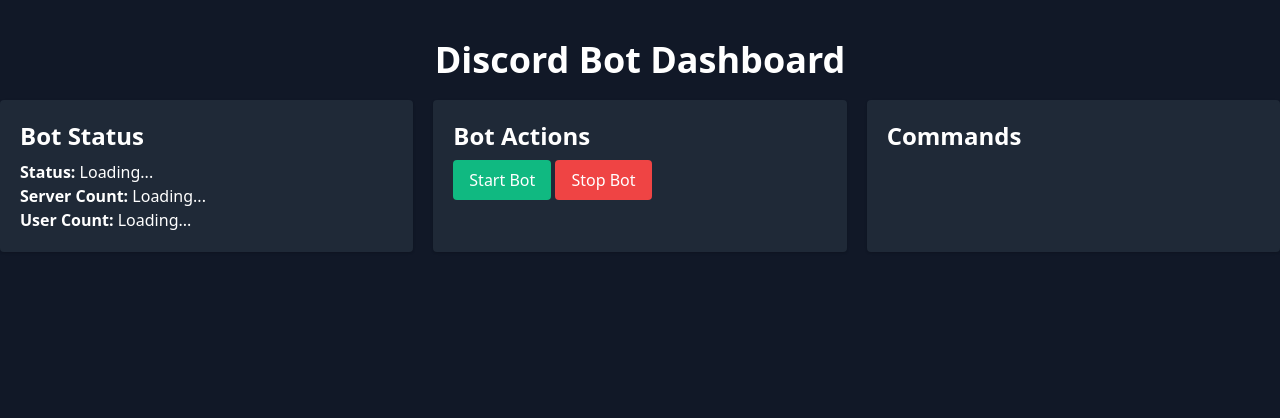
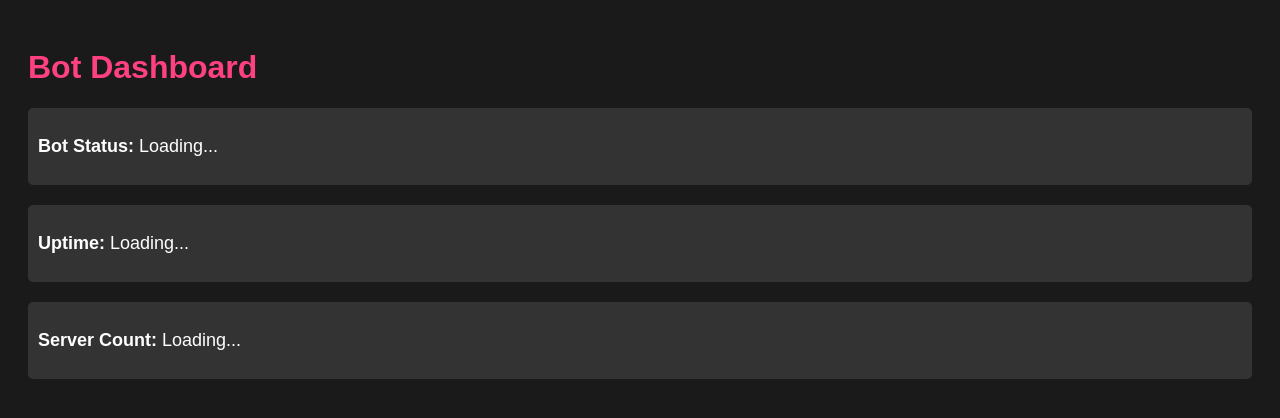
Before and after one commit to moealturej/discord-bot, a Flask app: page / in a window 1280 px wide. Shown: the top 418 px of the page. Run offline with Flask 3, Linux system fonts and the light colour scheme; some libraries are stand-ins or nearby versions.

Commit message:
Update index.html

```diff
--- a/templates/index.html
+++ b/templates/index.html
@@ -3,59 +3,63 @@
 <head>
     <meta charset="UTF-8">
     <meta name="viewport" content="width=device-width, initial-scale=1.0">
-    <title>Discord Bot Dashboard</title>
-    <link href="https://cdn.jsdelivr.net/npm/tailwindcss@2.2.19/dist/tailwind.min.css" rel="stylesheet">
-    <link rel="stylesheet" href="/static/style.css">
-    <script>
-        async function fetchBotStatus() {
-            const response = await fetch('/bot_status');
-            const data = await response.json();
-            document.getElementById('status').innerText = data.online ? "Online" : "Offline";
-            document.getElementById('server_count').innerText = data.server_count;
-            document.getElementById('user_count').innerText = data.user_count;
+    <title>Bot Dashboard</title>
+    <script src="https://cdn.socket.io/4.5.0/socket.io.min.js"></script>
+    <style>
+        body {
+            font-family: Arial, sans-serif;
+            padding: 20px;
+            background-color: #1a1a1a;
+            color: #fff;
+        }
+        h1 {
+            color: #ff4081;
+        }
+        .status-box {
+            margin-top: 20px;
+            padding: 10px;
+            border-radius: 5px;
+            background-color: #333;
+        }
+        .status-box p {
+            font-size: 18px;
+        }
+    </style>
+</head>
+<body>
+    <h1>Bot Dashboard</h1>
 
-            const commandList = document.getElementById('commands');
-            commandList.innerHTML = ""; // Clear the list
-            data.commands.forEach(cmd => {
-                const li = document.createElement('li');
-                li.innerText = cmd;
-                commandList.appendChild(li);
-            });
-        }
+    <div class="status-box">
+        <p><strong>Bot Status:</strong> <span id="bot-status">Loading...</span></p>
+    </div>
 
-        async function controlBot(action) {
-            const response = await fetch('/bot_action', {
-                method: "POST",
-                headers: {"Content-Type": "application/json"},
-                body: JSON.stringify({action: action}),
-            });
-            const data = await response.json();
-            alert(data.status);
-        }
+    <div class="status-box">
+        <p><strong>Uptime:</strong> <span id="bot-uptime">Loading...</span></p>
+    </div>
 
-        setInterval(fetchBotStatus, 5000); // Refresh stats every 5 seconds
+    <div class="status-box">
+        <p><strong>Server Count:</strong> <span id="server-count">Loading...</span></p>
+    </div>
+
+    <script type="text/javascript">
+        // Connect to the SocketIO server
+        const socket = io.connect('http://localhost:4000');  // Ensure this matches where your Flask app is running
+
+        // Listen for status update events from the bot
+        socket.on('status_update', function(data) {
+            document.getElementById('bot-status').textContent = data.bot_status;
+            document.getElementById('bot-uptime').textContent = data.uptime;
+            document.getElementById('server-count').textContent = data.server_count;
+        });
+
+        // Optional: Add a loading message to ensure it is waiting for the connection
+        socket.on('connect', function() {
+            console.log('Connected to SocketIO server');
+        });
+
+        socket.on('disconnect', function() {
+            console.log('Disconnected from SocketIO server');
+        });
     </script>
-</head>
-<body class="bg-gray-900 text-white">
-    <div class="container mx-auto py-10">
-        <h1 class="text-4xl font-bold mb-5 text-center">Discord Bot Dashboard</h1>
-        <div class="grid grid-cols-1 md:grid-cols-3 gap-5">
-            <div class="bg-gray-800 p-5 rounded shadow">
-                <h2 class="text-2xl font-bold">Bot Status</h2>
-                <p class="mt-2"><strong>Status:</strong> <span id="status">Loading...</span></p>
-                <p><strong>Server Count:</strong> <span id="server_count">Loading...</span></p>
-                <p><strong>User Count:</strong> <span id="user_count">Loading...</span></p>
-            </div>
-            <div class="bg-gray-800 p-5 rounded shadow">
-                <h2 class="text-2xl font-bold">Bot Actions</h2>
-                <button onclick="controlBot('start')" class="bg-green-500 text-white px-4 py-2 rounded mt-2">Start Bot</button>
-                <button onclick="controlBot('stop')" class="bg-red-500 text-white px-4 py-2 rounded mt-2">Stop Bot</button>
-            </div>
-            <div class="bg-gray-800 p-5 rounded shadow">
-                <h2 class="text-2xl font-bold">Commands</h2>
-                <ul id="commands" class="list-disc pl-5 mt-2"></ul>
-            </div>
-        </div>
-    </div>
 </body>
 </html>
```
